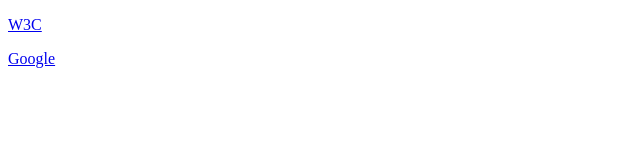
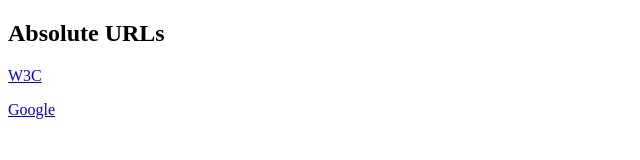
Before and after one commit to BenjMathis1/U-co-PWA-Resources, a plain HTML site: page apps/U-Watch/src-updates-text.html in a window 1280 px wide. Shown: the whole page, without its empty margins (0-640 px from the left). Drawn offline with Linux system fonts and the light colour scheme.

Commit message:
Update src-updates-text.html

```diff
--- a/apps/U-Watch/src-updates-text.html
+++ b/apps/U-Watch/src-updates-text.html
@@ -1,9 +1,10 @@
 <!DOCTYPE html>
 <html>
-<head>
-</head>
 <body>
-  <p><a href="https://www.w3.org/">W3C</a></p>
-  <p><a href="https://www.google.com/">Google</a></p>
+
+<h2>Absolute URLs</h2>
+<p><a href="https://www.w3.org/">W3C</a></p>
+<p><a href="https://www.google.com/">Google</a></p>
+
 </body>
 </html>
```
